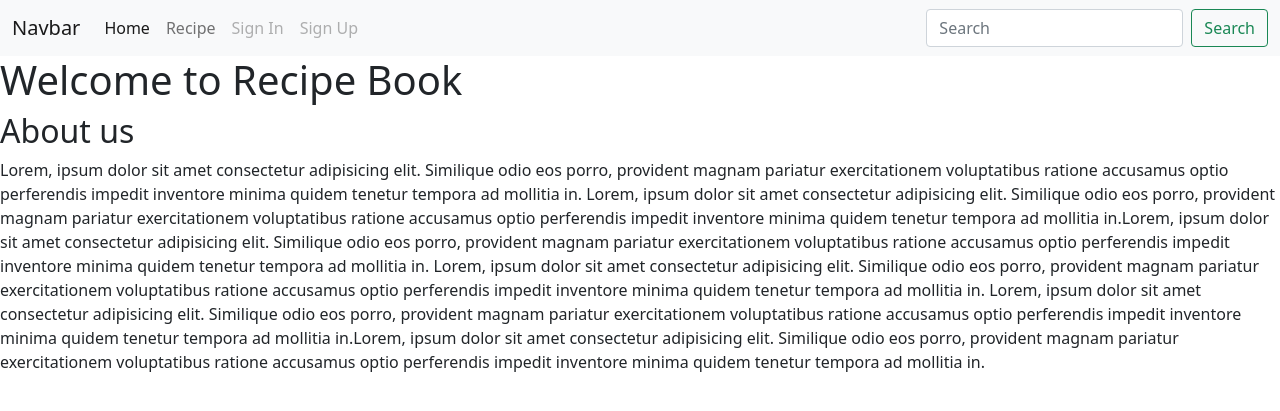
After one commit to Aliona83/book_recipe, a Django app: template recipebook/bookapp/templates/bookapp/base.html in a window 1280 px wide. The commit adds this page. Shown: the top 411 px of the page. Run offline with Django 3.2, Linux system fonts and the light colour scheme; the template is opened without the code that fills it, so the values that code supplies are empty.

Commit message:
Add nav bar for home page

```diff
--- a/recipebook/bookapp/static/css/style.css
+++ b/recipebook/bookapp/static/css/style.css
@@ -1,3 +1,3 @@
 .name {
-    background-color: blue;
+    color: blue;
 }
--- /dev/null
+++ b/recipebook/bookapp/templates/bookapp/base.html
@@ -0,0 +1,70 @@
+<!DOCTYPE html>
+<html lang="en">
+<head>
+    <meta charset="UTF-8">
+    <meta http-equiv="X-UA-Compatible" content="IE=edge">
+    <meta name="viewport" content="width=device-width, initial-scale=1.0">
+    <!--Bootstrap 5 CSS-->
+    <link href="https://cdn.jsdelivr.net/npm/bootstrap@5.0.2/dist/css/bootstrap.min.css" rel="stylesheet" integrity="sha384-EVSTQN3/azprG1Anm3QDgpJLIm9Nao0Yz1ztcQTwFspd3yD65VohhpuuCOmLASjC" crossorigin="anonymous">
+    <!--FontAwesome-->
+    <link rel="stylesheet" href="https://cdnjs.cloudflare.com/ajax/libs/font-awesome/5.15.4/css/all.min.css" integrity="sha512-1ycn6IcaQQ40/MKBW2W4Rhis/DbILU74C1vSrLJxCq57o941Ym01SwNsOMqvEBFlcgUa6xLiPY/NS5R+E6ztJQ==" crossorigin="anonymous" referrerpolicy="no-referrer" />
+
+    <title>Document</title>
+</head>
+<body>
+
+    <nav class="navbar navbar-expand-lg navbar-light bg-light">
+        <div class="container-fluid">
+          <a class="navbar-brand" href="#">Navbar</a>
+          <button class="navbar-toggler" type="button" data-bs-toggle="collapse" data-bs-target="#navbarSupportedContent" aria-controls="navbarSupportedContent" aria-expanded="false" aria-label="Toggle navigation">
+            <span class="navbar-toggler-icon"></span>
+          </button>
+          <div class="collapse navbar-collapse" id="navbarSupportedContent">
+            <ul class="navbar-nav me-auto mb-2 mb-lg-0">
+              <li class="nav-item">
+                <a class="nav-link active" aria-current="page" href="#">Home</a>
+              </li>
+              <li class="nav-item">
+                <a class="nav-link" href="#">Recipe</a>
+              </li>
+              <!-- <li class="nav-item dropdown">
+                <a class="nav-link dropdown-toggle" href="#" id="navbarDropdown" role="button" data-bs-toggle="dropdown" aria-expanded="false">
+                  Dropdown
+                </a>
+                <ul class="dropdown-menu" aria-labelledby="navbarDropdown">
+                  <li><a class="dropdown-item" href="#">Action</a></li>
+                  <li><a class="dropdown-item" href="#">Another action</a></li>
+                  <li><hr class="dropdown-divider"></li>
+                  <li><a class="dropdown-item" href="#">Something else here</a></li>
+                </ul>
+              </li> -->
+              <li class="nav-item">
+                <a class="nav-link disabled" href="#" tabindex="-1" aria-disabled="true">Sign In </a>
+              </li>
+              <li class="nav-item">
+                <a class="nav-link disabled" href="#" tabindex="-1" aria-disabled="true">Sign Up </a>
+              </li>
+            </ul>
+            <form class="d-flex">
+              <input class="form-control me-2" type="search" placeholder="Search" aria-label="Search">
+              <button class="btn btn-outline-success" type="submit">Search</button>
+            </form>
+          </div>
+        </div>
+      </nav>
+      {% block content %}
+      {% endblock %}
+    <h1>Welcome to Recipe Book</h1>
+    <h2>About us</h2>
+ <p>Lorem, ipsum dolor sit amet consectetur adipisicing elit. Similique odio eos porro, provident magnam pariatur exercitationem voluptatibus ratione accusamus optio perferendis impedit inventore minima quidem tenetur tempora ad mollitia in.
+    Lorem, ipsum dolor sit amet consectetur adipisicing elit. Similique odio eos porro, provident magnam pariatur exercitationem voluptatibus ratione accusamus optio perferendis impedit inventore minima quidem tenetur tempora ad mollitia in.Lorem, ipsum dolor sit amet consectetur adipisicing elit. Similique odio eos porro, provident magnam pariatur exercitationem voluptatibus ratione accusamus optio perferendis impedit inventore minima quidem tenetur tempora ad mollitia in.
+    Lorem, ipsum dolor sit amet consectetur adipisicing elit. Similique odio eos porro, provident magnam pariatur exercitationem voluptatibus ratione accusamus optio perferendis impedit inventore minima quidem tenetur tempora ad mollitia in.
+    Lorem, ipsum dolor sit amet consectetur adipisicing elit. Similique odio eos porro, provident magnam pariatur exercitationem voluptatibus ratione accusamus optio perferendis impedit inventore minima quidem tenetur tempora ad mollitia in.Lorem, ipsum dolor sit amet consectetur adipisicing elit. Similique odio eos porro, provident magnam pariatur exercitationem voluptatibus ratione accusamus optio perferendis impedit inventore minima quidem tenetur tempora ad mollitia in.
+
+ </p>
+    <!-- Bootstrap 5 JS -->
+    <script src="https://cdn.jsdelivr.net/npm/bootstrap@5.0.2/dist/js/bootstrap.bundle.min.js" integrity="sha384-MrcW6ZMFYlzcLA8Nl+NtUVF0sA7MsXsP1UyJoMp4YLEuNSfAP+JcXn/tWtIaxVXM" crossorigin="anonymous"></script>
+    <!--Jquery-->
+    <script src="https://code.jquery.com/jquery-3.6.4.min.js" integrity="sha256-oP6HI9z1XaZNBrJURtCoUT5SUnxFr8s3BzRl+cbzUq8=" crossorigin="anonymous"></script>
+</body>
+</html>
```
Also changed, not shown: recipebook/bookapp/templates/home.html (+5 -16 lines).
